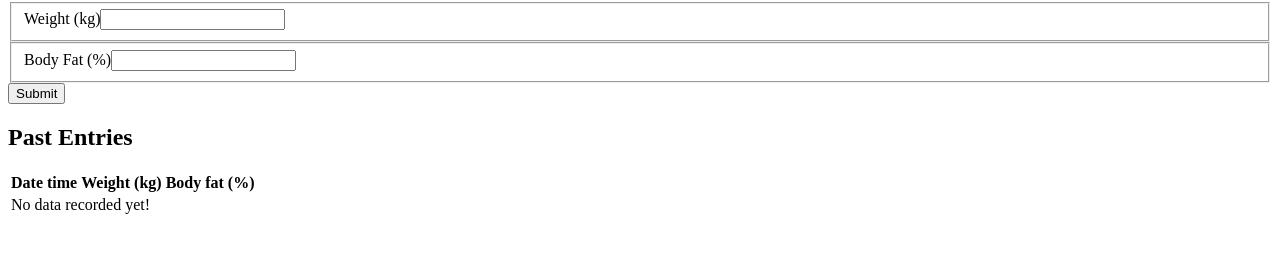
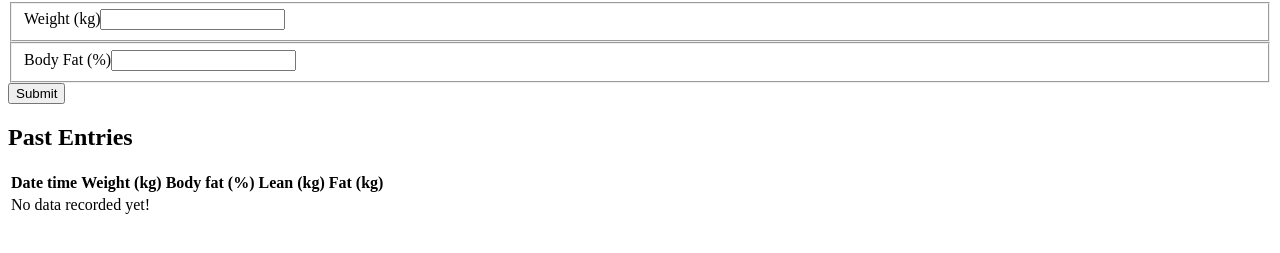
Before and after one commit to fildon/shiny-measure, a React app: page / in a window 1280 px wide. Shown: the part 125-378 px from the top of the page. Built offline with nearby package versions, Linux system fonts and the light colour scheme; the HTML template or start-up script is replaced by a standard one.

Commit message:
🧈 total fat and lean columns

```diff
--- a/src/index.tsx
+++ b/src/index.tsx
@@ -4,6 +4,7 @@ import { render } from "react-dom";
 import { WeightForm } from "./weightform";
 import type { WeightEntry } from "./types";
 import { buildStorageModule } from "./storage";
+import { PastEntries } from "./pastEntries";
 
 const App = () => {
   const { getWeightEntries, recordWeightEntry } = React.useMemo(
@@ -28,33 +29,7 @@ const App = () => {
           setEntries(getWeightEntries());
         }}
       />
-      <section>
-        <h2>Past Entries</h2>
-        <table>
-          <thead>
-            <tr>
-              <th>Date time</th>
-              <th>Weight (kg)</th>
-              <th>Body fat (%)</th>
-            </tr>
-          </thead>
-          <tbody>
-            {entries.length > 0 ? (
-              entries.map((entry) => (
-                <tr key={entry.dateTime.toMillis()}>
-                  <td>{entry.dateTime.toFormat("d LLL")}</td>
-                  <td>{entry.weight}</td>
-                  <td>{entry.bodyFat}</td>
-                </tr>
-              ))
-            ) : (
-              <tr>
-                <td colSpan={3}>No data recorded yet!</td>
-              </tr>
-            )}
-          </tbody>
-        </table>
-      </section>
+      <PastEntries entries={entries} />
     </>
   );
 };
--- /dev/null
+++ b/src/pastEntries.tsx
@@ -0,0 +1,48 @@
+import * as React from "react";
+
+import type { WeightEntry } from "./types";
+
+const embellishEntry = (entry: WeightEntry) => ({
+  ...entry,
+  fatTotal: (entry.weightTotal * (entry.fatPercent / 100)).toFixed(2),
+  leanTotal: (
+    entry.weightTotal -
+    entry.weightTotal * (entry.fatPercent / 100)
+  ).toFixed(2),
+});
+
+export const PastEntries = ({ entries }: { entries: WeightEntry[] }) => {
+  return (
+    <section>
+      <h2>Past Entries</h2>
+      <table>
+        <thead>
+          <tr>
+            <th>Date time</th>
+            <th>Weight (kg)</th>
+            <th>Body fat (%)</th>
+            <th>Lean (kg)</th>
+            <th>Fat (kg)</th>
+          </tr>
+        </thead>
+        <tbody>
+          {entries.length > 0 ? (
+            entries.map(embellishEntry).map((entry) => (
+              <tr key={entry.dateTime.toMillis()}>
+                <td>{entry.dateTime.toFormat("d LLL")}</td>
+                <td>{entry.weightTotal}</td>
+                <td>{entry.fatPercent}</td>
+                <td>{entry.leanTotal}</td>
+                <td>{entry.fatTotal}</td>
+              </tr>
+            ))
+          ) : (
+            <tr>
+              <td colSpan={3}>No data recorded yet!</td>
+            </tr>
+          )}
+        </tbody>
+      </table>
+    </section>
+  );
+};
--- a/src/storage.ts
+++ b/src/storage.ts
@@ -11,12 +11,14 @@ type SerializedWeightEntry = {
 };
 
 const serializeEntry = (entry: WeightEntry): SerializedWeightEntry => ({
-  ...entry,
+  bodyFat: entry.fatPercent,
+  weight: entry.weightTotal,
   dateTime: entry.dateTime.toISO(),
 });
 
 const deserializeEntry = (entry: SerializedWeightEntry): WeightEntry => ({
-  ...entry,
+  fatPercent: entry.bodyFat,
+  weightTotal: entry.weight,
   dateTime: DateTime.fromISO(entry.dateTime),
 });
 
--- a/src/types.ts
+++ b/src/types.ts
@@ -5,6 +5,6 @@ type Percentage = number;
 
 export interface WeightEntry {
   dateTime: DateTime;
-  weight: Kilograms;
-  bodyFat: Percentage;
+  weightTotal: Kilograms;
+  fatPercent: Percentage;
 }
--- a/src/weightform.tsx
+++ b/src/weightform.tsx
@@ -86,8 +86,8 @@ export const WeightForm = ({
     if (weightState.state === "valid" && bodyFatState.state === "valid") {
       recordWeightEntry({
         dateTime: DateTime.now(),
-        weight: weightState.parsedValue,
-        bodyFat: bodyFatState.parsedValue,
+        weightTotal: weightState.parsedValue,
+        fatPercent: bodyFatState.parsedValue,
       });
       clearBodyFatInput();
       clearWeightInput();
```
Also changed, not shown: 1 other file (tests, documents, lock files or other folders).
